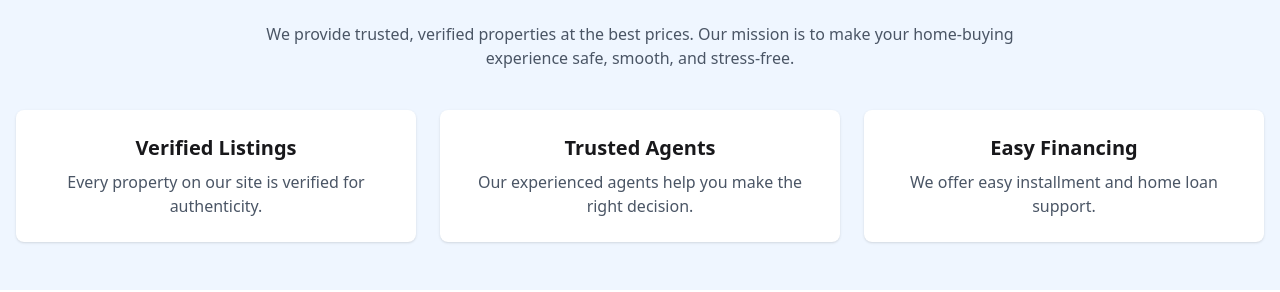
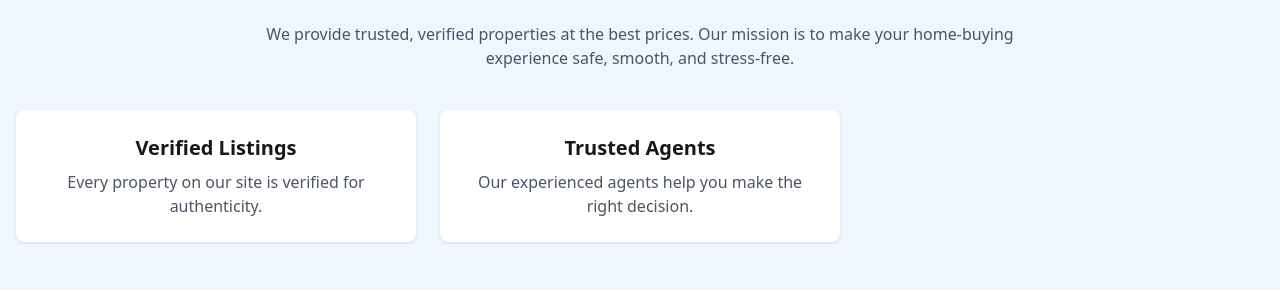
Before and after one commit to 48yesminb/home-nest-client, a React (Vite) app: page / in a window 1280 px wide. Shown: the part 976-1268 px from the top of the page. Built offline with nearby package versions, Linux system fonts and the light colour scheme; no server answers.

Commit message:
added eleven commit

```diff
--- a/src/components/WhyChooseUs.jsx
+++ b/src/components/WhyChooseUs.jsx
@@ -21,12 +21,7 @@ function WhyChooseUs() {
               Our experienced agents help you make the right decision.
             </p>
           </div>
-          <div className="bg-white dark:bg-gray-800 p-6 rounded-lg shadow">
-            <h3 className="text-xl font-semibold mb-2 dark:text-white">Easy Financing</h3>
-            <p className="text-gray-600 dark:text-gray-300">
-              We offer easy installment and home loan support.
-            </p>
-          </div>
+
         </div>
       </div>
     </section>
```
